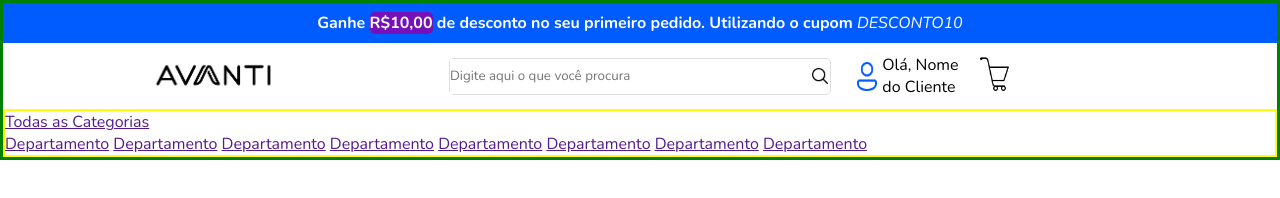
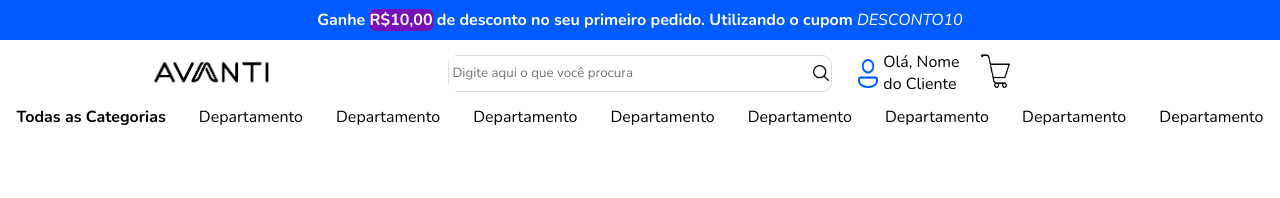
Before and after one commit to marian4cost/innovation-class-teste-1, a plain HTML site: page index.html in a window 1280 px wide. Drawn offline with nearby package versions, Linux system fonts and the light colour scheme.

Commit message:
navbar completa

```diff
--- a/index.html
+++ b/index.html
@@ -17,7 +17,7 @@
 
             <div class="input">
                 <div class="container-input">
-                    <input type="text" placeholder="Digite aqui o que você procura">
+                    <input type="text" placeholder=" Digite aqui o que você procura">
                     <img src="/image/img08.png" width="20px" height="20px">
                 </div>
             </div>
@@ -34,10 +34,7 @@
         </div>
 
         <div class="content">
-            <div class="all-categories">
-                <a href="">Todas as Categorias</a>
-            </div>
-            <div class="links">
+            <div class="all-categories"><a href=""><b>Todas as Categorias</b></a></div>
             <a href="">Departamento</a>
             <a href="">Departamento</a>
             <a href="">Departamento</a>
@@ -48,6 +45,5 @@
             <a href="">Departamento</a>
         </div>
     </div>
-    </div>
 </body>
 </html>
--- a/style.css
+++ b/style.css
@@ -6,7 +6,6 @@
     font-family: "Nunito", sans-serif;
 }
 .navbar{
-    border: 3px solid green;
     width: 100%;
     height: 100%;
     display: flex;
@@ -47,7 +46,7 @@
 }
 .navbar .container .input .container-input{
     border: 1px solid #DDDDDD;
-    border-radius: 5px;
+    border-radius: 10px;
     width: 90%;
     display: flex;
     flex-direction: row;
@@ -72,7 +71,12 @@
     flex-direction: row;
     align-items: center;
 }
-
 .navbar .content{
-    border: 2px solid yellow;
+    display: flex;
+    flex-direction: row;
+    justify-content: space-around;
 }
+.navbar .content .all-categories a, .navbar .content a{
+    color: #000;
+    text-decoration: none;
+}
```
Lines whose indentation alone changed are shown as unchanged.
